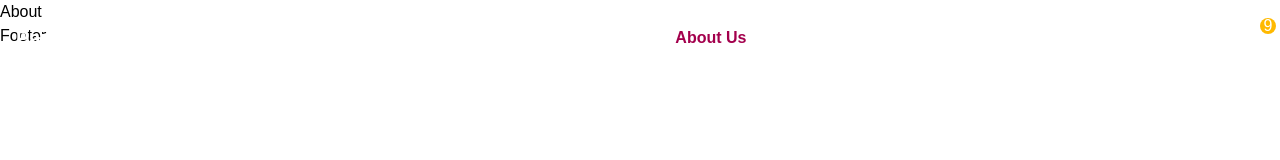
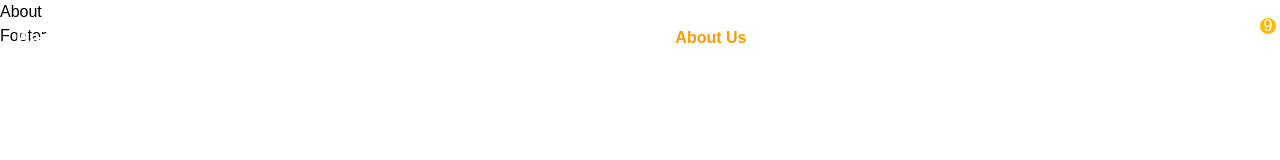
Before and after one commit to selina-islam/Panto-Furniture-Landing-Page, a React (Vite) app: page /about in a window 1280 px wide. Shown: the top 160 px of the page. Built offline with nearby package versions, Linux system fonts and the light colour scheme.

Commit message:
navbar updated

```diff
--- a/src/components/Navbar.jsx
+++ b/src/components/Navbar.jsx
@@ -1,4 +1,4 @@
-import React, { useState } from "react";
+import React, { useEffect, useState } from "react";
 import { NavLink } from "react-router-dom";
 import { AiOutlineShoppingCart } from "react-icons/ai";
 import { FaBars } from "react-icons/fa6";
@@ -21,7 +21,7 @@ const NavItemsList = ({ toggleMenu }) => {
           <NavLink
             to={item.path}
             className={({ isActive }) =>
-              isActive ? "text-pink-800 font-bold" : "hover:text-purple-800"
+              isActive ? "text-amber-500 font-bold" : "hover:text-purple-800"
             }
           >
             {item.label}
@@ -34,12 +34,37 @@ const NavItemsList = ({ toggleMenu }) => {
 
 function Navbar() {
   const [isOpen, setIsOpen] = useState(false);
+    const [isScrolled, setIsScrolled] = useState(false);
+
   const toggleMenu = () => {
     setIsOpen((prev) => !prev);
   };
 
+  //when scrolled apply background color to navbar
+  useEffect(() => {
+    const handleScroll = () => {
+      if (window.scrollY > 50) {
+        setIsScrolled(true);
+      } else {
+        setIsScrolled(false);
+      }
+    };
+
+    window.addEventListener("scroll", handleScroll);
+    return () => {
+      window.removeEventListener("scroll", handleScroll);
+    };
+  }, []);
+
+
   return (
-    <header className="fixed top-0 left-0 right-0 z-50  ">
+    <header
+      className={`fixed top-0 left-0 w-full z-50 transition duration-300 ease-in-out ${
+        isScrolled
+          ? "text-black bg-black shadow-md "
+          : "bg-transparent text-white"
+      }`}
+    >
       <nav className="section-container text-white  mx-auto flex justify-between items-center">
         {/* Logo */}
         <NavLink to="/" className="text-xl font-bold">
```
